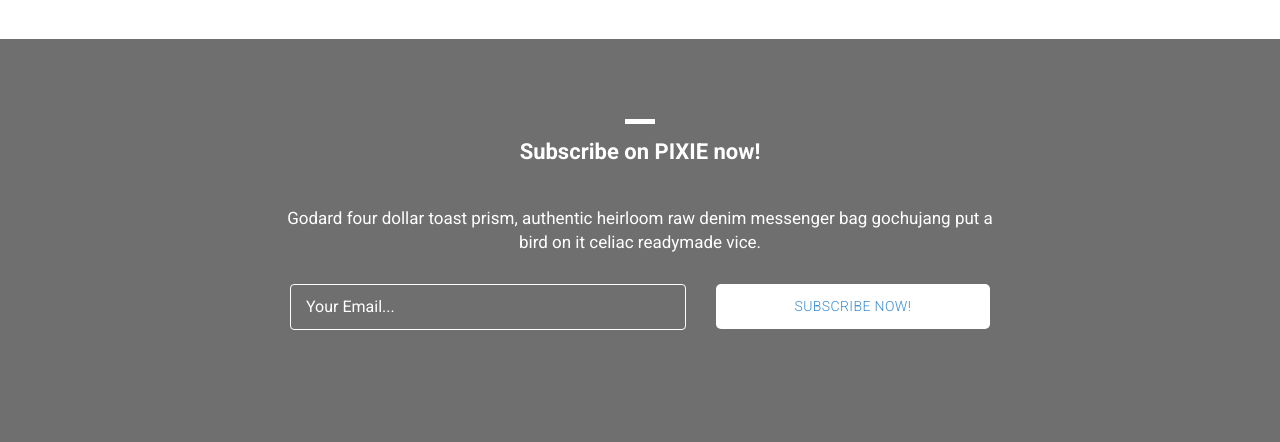
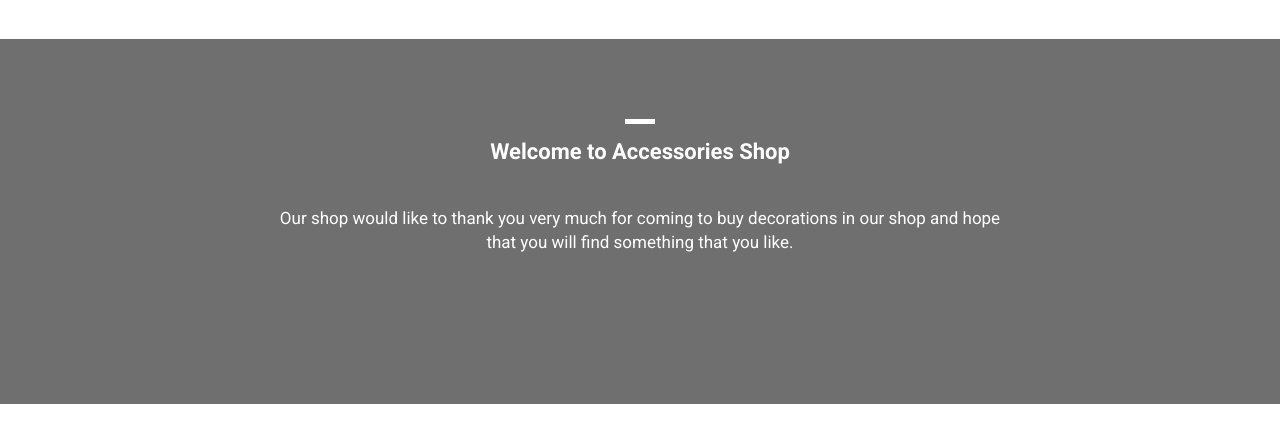
Before and after one commit to ERUDOY011/001, a plain HTML site: page products.html in a window 1280 px wide. Shown: the part 1700-2142 px from the top of the page. Drawn offline with Linux system fonts and the light colour scheme.

Commit message:
Update products.html

```diff
--- a/products.html
+++ b/products.html
@@ -207,28 +207,15 @@ https://www.tooplate.com/view/2114-pixie
           <div class="col-md-12">
             <div class="section-heading">
               <div class="line-dec"></div>
-              <h1>Subscribe on PIXIE now!</h1>
+              <h1>Welcome to Accessories Shop</h1>
             </div>
           </div>
           <div class="col-md-8 offset-md-2">
             <div class="main-content">
-              <p>Godard four dollar toast prism, authentic heirloom raw denim messenger bag gochujang put a bird on it celiac readymade vice.</p>
+              <p>Our shop would like to thank you very much for coming to buy decorations in our shop and hope that you will find something that you like.</p>
               <div class="container">
                 <form id="subscribe" action="" method="get">
                   <div class="row">
-                    <div class="col-md-7">
-                      <fieldset>
-                        <input name="email" type="text" class="form-control" id="email"
-                        onfocus="if(this.value == 'Your Email...') { this.value = ''; }"
-                    	onBlur="if(this.value == '') { this.value = 'Your Email...';}"
-                    	value="Your Email..." required="">
-                      </fieldset>
-                    </div>
-                    <div class="col-md-5">
-                      <fieldset>
-                        <button type="submit" id="form-submit" class="button">Subscribe Now!</button>
-                      </fieldset>
-                    </div>
                   </div>
                 </form>
               </div>
@@ -264,7 +251,7 @@ https://www.tooplate.com/view/2114-pixie
           <div class="col-md-12">
             <div class="social-icons">
               <ul>
-                <li><a href="#"><i class="fa fa-facebook"></i></a></li>
+                <li><a href="section-heading#"><i class="fa fa-facebook"></i></a></li>
                 <li><a href="#"><i class="fa fa-twitter"></i></a></li>
                 <li><a href="#"><i class="fa fa-linkedin"></i></a></li>
                 <li><a href="#"><i class="fa fa-rss"></i></a></li>
```
